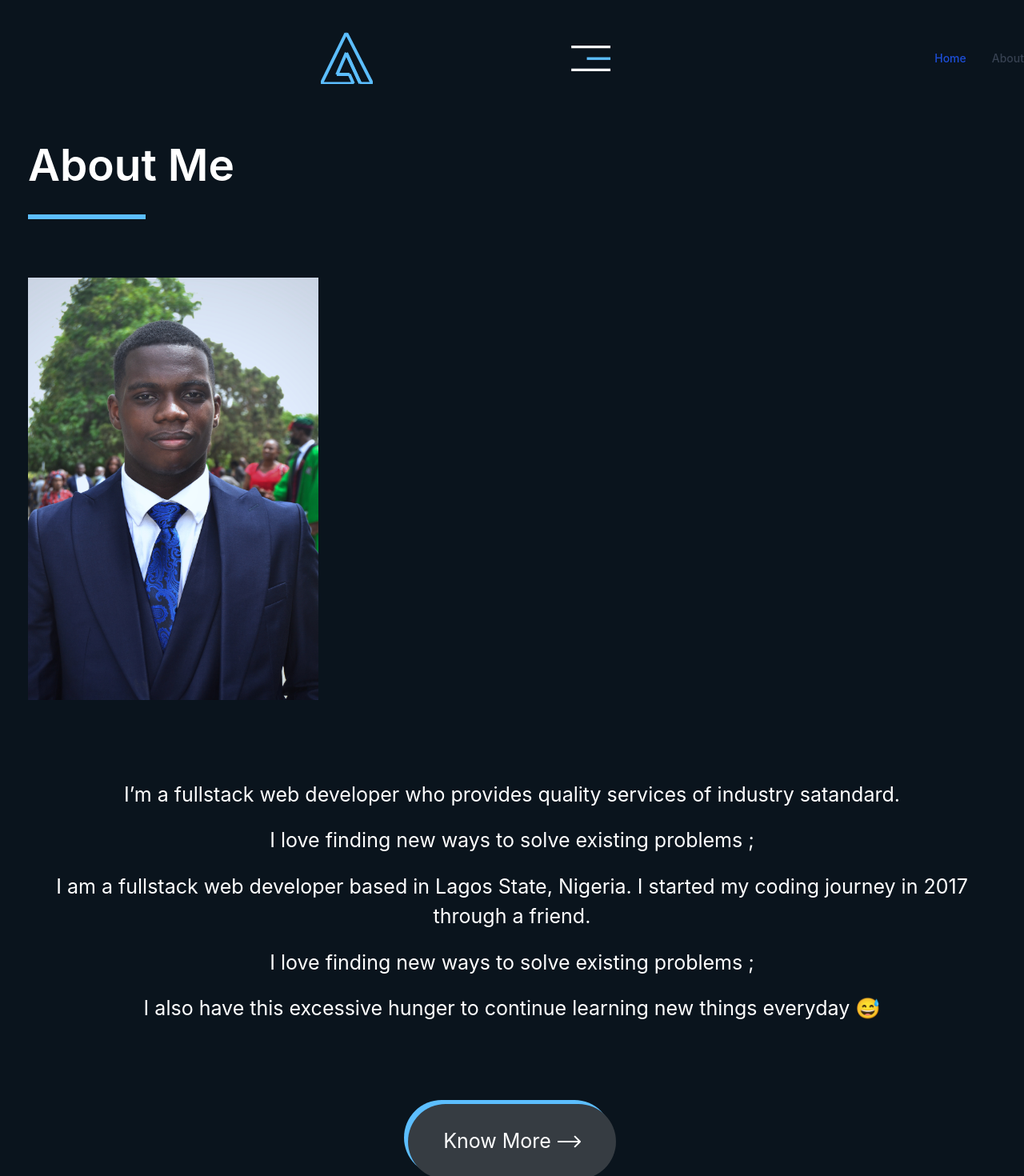
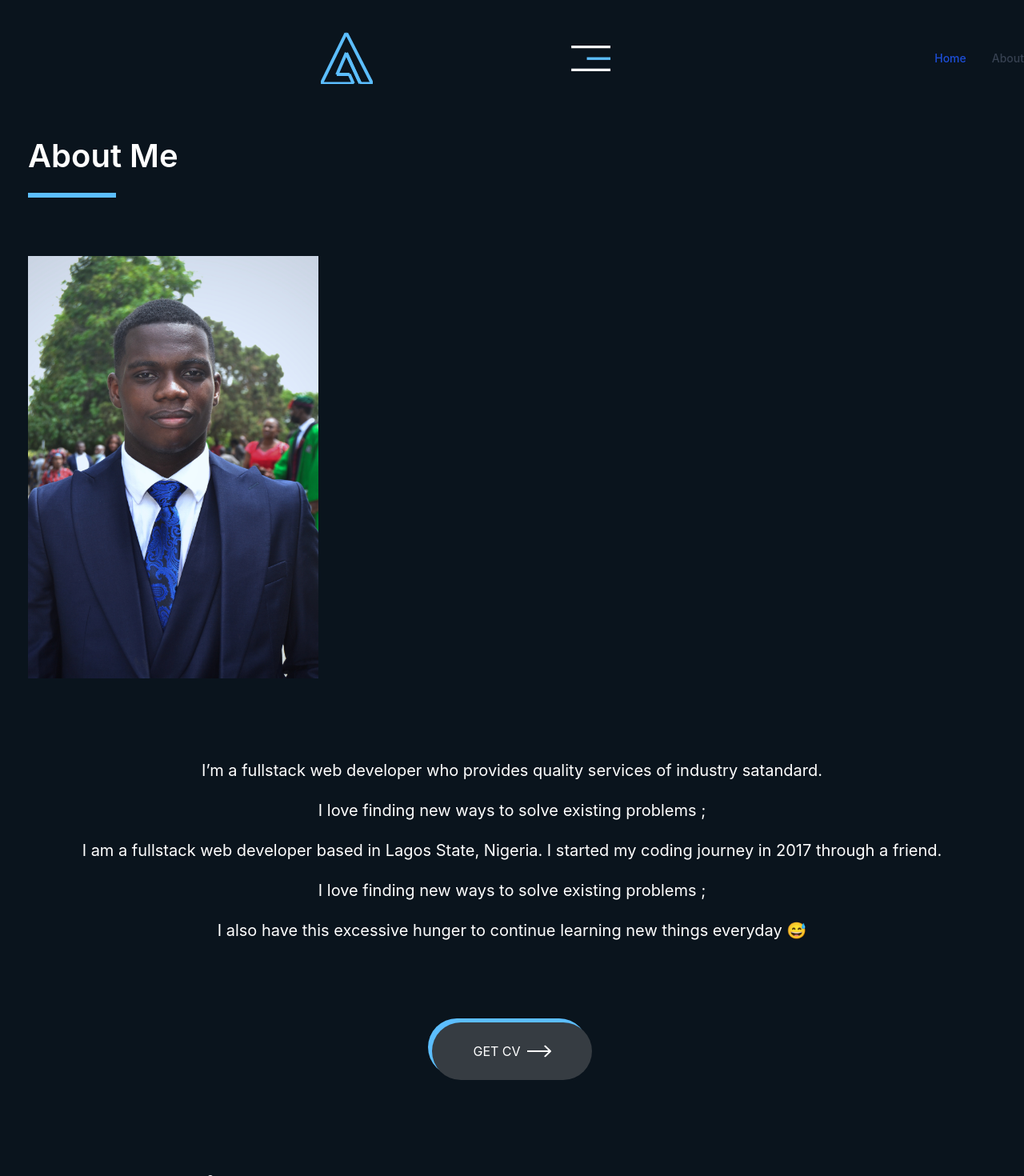
Before and after one commit to Itzadetunji/my-website, a Next.js app: page /about in a window 1280 px wide. Shown: the top 1470 px of the page at 80% size. Built offline with nearby package versions, Linux system fonts and the light colour scheme.

Commit message:
Chore: Size changes to file

```diff
--- a/pages/about.tsx
+++ b/pages/about.tsx
@@ -13,12 +13,12 @@ const about: NextPage = () => {
       <div className="mt-[165px] mx-auto justify-center">
         <div className='mx-[35px]'>
           <div>
-            <p className='text-white font-[600] text-[55px]'>About Me</p>
-            <hr className='light-blue border-[3px] w-[147px] mt-[20px]'/>
+            <p className='text-white font-[600] text-[40px]'>About Me</p>
+            <hr className='light-blue border-[3px] w-[110px] mt-[16px]'/>
           </div>
           <div className='text-white mt-[73px]'>
             <img src="./images/me.jpeg" alt="" className='w-[363px] h-[528px]'/>
-            <div className='mt-[100px] text-[25px] text-center'>
+            <div className='mt-[100px] text-[20px] text-center'>
               <p>I’m a fullstack web developer who provides quality services of industry satandard.</p>
               <p className='mt-[20px]'>I love finding new ways to solve existing problems ;</p>
               <p className='mt-[20px]'>
@@ -29,7 +29,7 @@ const about: NextPage = () => {
             </div>
           </div>
           <div className='mt-[100px]'>
-            <Button link={'#'} text={'Know More'} height={'260px'} width={'94px'} />
+            <Button link={'#'} text={'GET CV'} height={'200px'} width={'72.3px'} />
           </div>
           <div className='mt-[100px]'>
             <p className='text-white font-[600] text-[55px]'>My Services</p>
--- a/pages/components/Button.tsx
+++ b/pages/components/Button.tsx
@@ -10,9 +10,9 @@ interface ButtonProps {
 
 const Button : React.FC<ButtonProps> = ({link, text, width, height}) => {
   return (
-    <div className={`mx-auto rounded-full text-center items-center justify-center grey w-[260px] h-[94px] button duration-500 ease-in delay-[10ms] flex space-x-[8px]`}>
-      <p className='text-[25px] text-white'>{text}</p>
-      <img src="./icons/Arrow.svg" alt="" />
+    <div className={`mx-auto rounded-full text-center items-center justify-center grey w-[200px] h-[72.3px] button duration-500 ease-in delay-[10ms] flex space-x-[8px]`}>
+      <p className='text-[16px] text-white'>{text}</p>
+      <img src="./icons/Arrow.svg" alt="" className='w-[30px]'/>
     </div>
   )
 }
```
